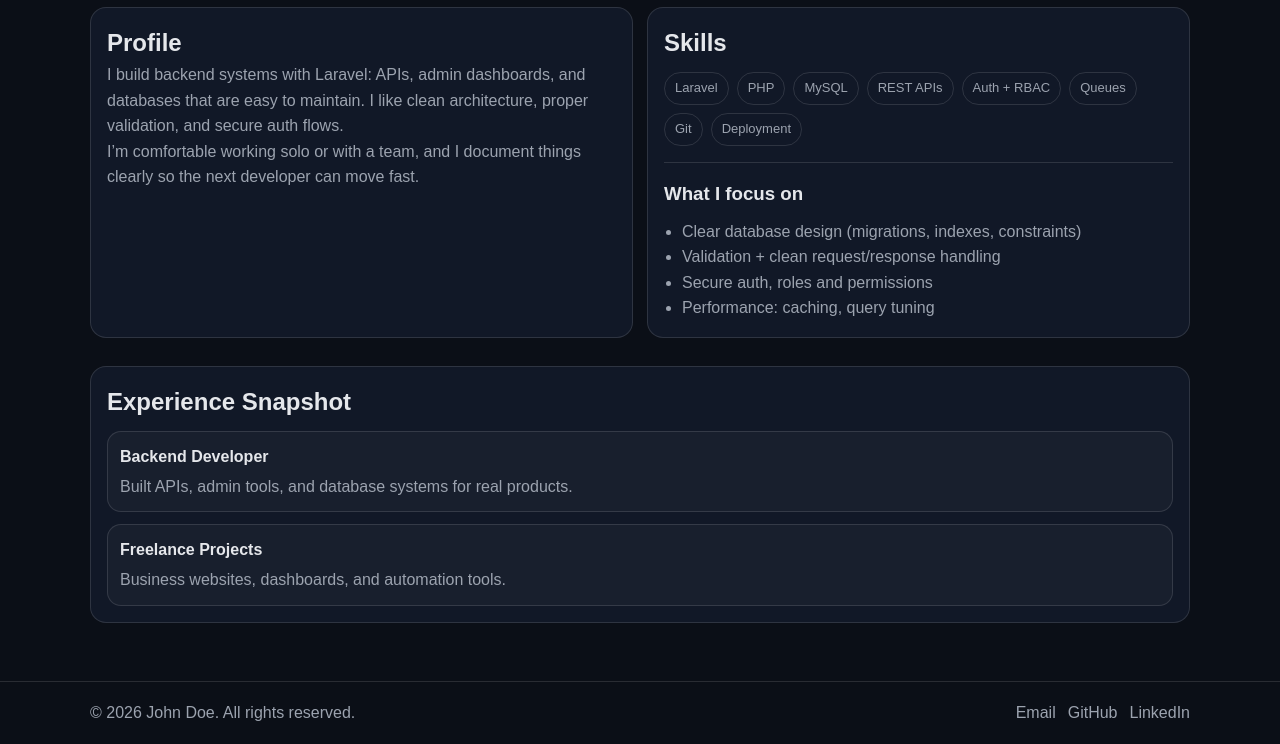
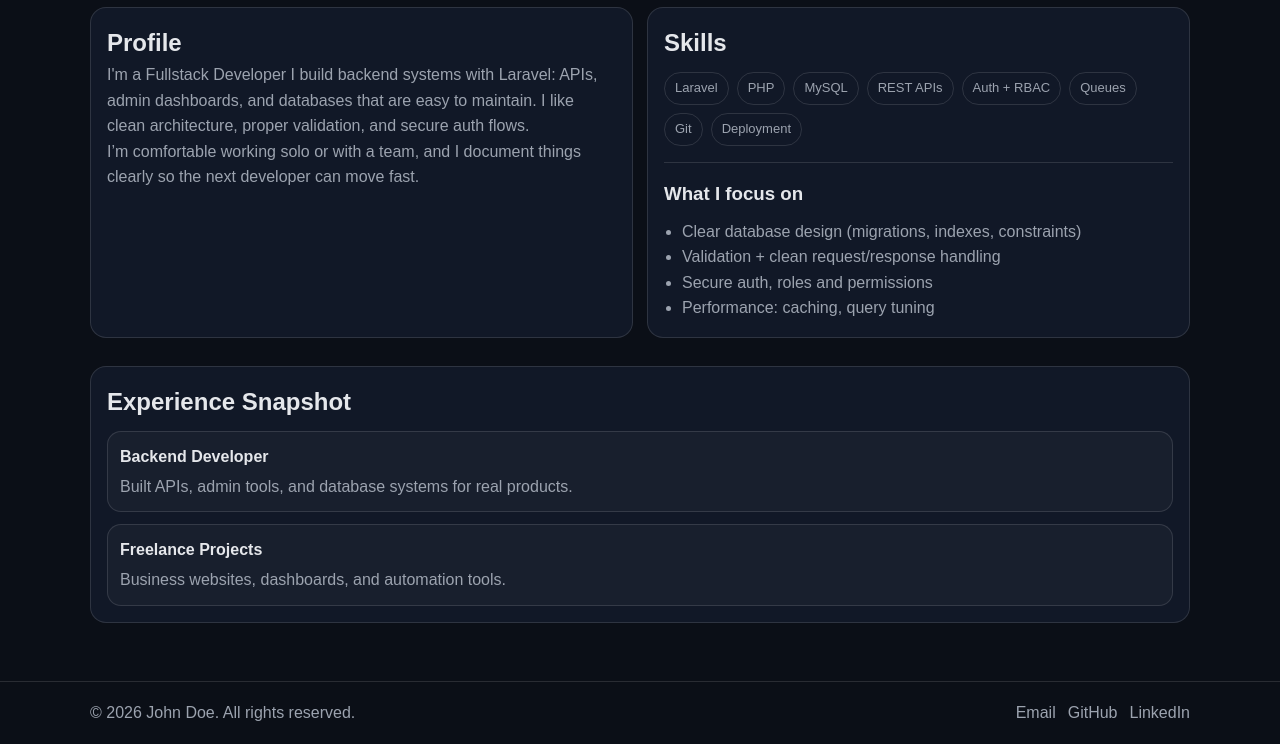
Before and after one commit to julietamarachi921-lab/odo, a plain HTML site: page about.html in a window 1280 px wide. Shown: the part 186-930 px from the top of the page. Drawn offline with Linux system fonts and the light colour scheme.

Commit message:
Update about.html

```diff
--- a/about.html
+++ b/about.html
@@ -30,6 +30,7 @@
       <div class="card">
         <h2>Profile</h2>
         <p class="muted">
+          I'm a Fullstack Developer
           I build backend systems with Laravel: APIs, admin dashboards, and databases that are easy
           to maintain. I like clean architecture, proper validation, and secure auth flows.
         </p>
```
